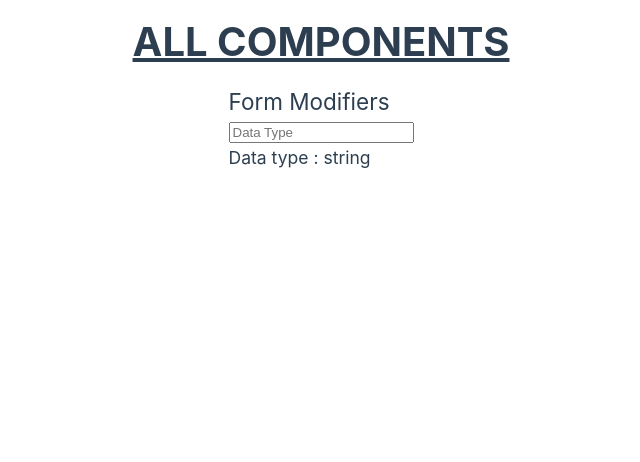
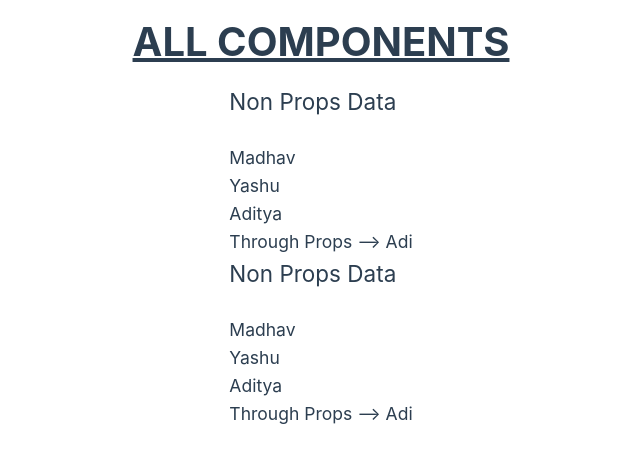
Before and after one commit to madhavrawal29/Vue-js, a Vue app: page / in a window 1280 px wide. Shown: the top 462 px of the page, without its empty margins (319-959 px from the left). Built offline with nearby package versions, Linux system fonts and the light colour scheme.

Commit message:
Non-Props

```diff
--- a/src/components/AllComponents.vue
+++ b/src/components/AllComponents.vue
@@ -6,6 +6,7 @@ import ForLoopAndList from './ForLoopAndList.vue'
 import PassingDataParentToChild from './PassingDataParentToChild.vue'
 import CssClassBinding from './CssClassBinding.vue'
 import FormModifier from './FormModifier.vue'
+import NonPropsData from './NonPropsData.vue'
 </script>
 
 <template>
@@ -16,7 +17,8 @@ import FormModifier from './FormModifier.vue'
     <!-- <ForLoopAndList /> -->
     <!-- <PassingDataParentToChild /> -->
     <!-- <CssClassBinding /> -->
-    <FormModifier />
+    <!-- <FormModifier /> -->
+    <NonPropsData name="Adi" id="prop-id" />
   </div>
 </template>
 
--- /dev/null
+++ b/src/components/NonPropsData.vue
@@ -0,0 +1,26 @@
+<script setup>
+const props = defineProps({ inheritAttrs: false, name: String })
+</script>
+
+<template>
+  <div>
+    <div>
+      <h2 v-bind="$attrs">Non Props Data</h2>
+      <br />
+      <h3>Madhav</h3>
+      <h3>Yashu</h3>
+      <h3>Aditya</h3>
+      <h3>Through Props --> {{ props.name }}</h3>
+    </div>
+    <div>
+      <div v-bind="$attrs">
+        <h2>Non Props Data</h2>
+        <br />
+        <h3>Madhav</h3>
+        <h3>Yashu</h3>
+        <h3>Aditya</h3>
+        <h3>Through Props --> {{ props.name }}</h3>
+      </div>
+    </div>
+  </div>
+</template>
```
